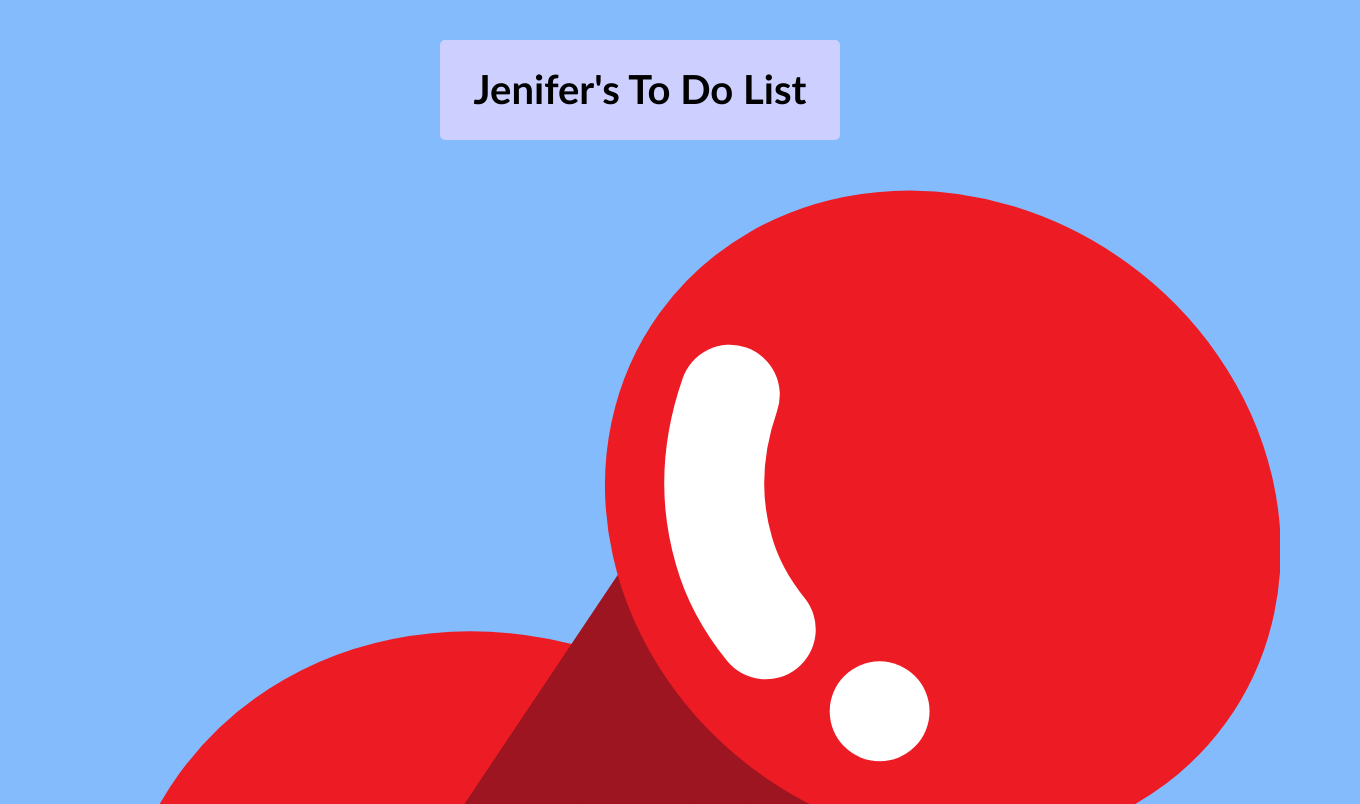
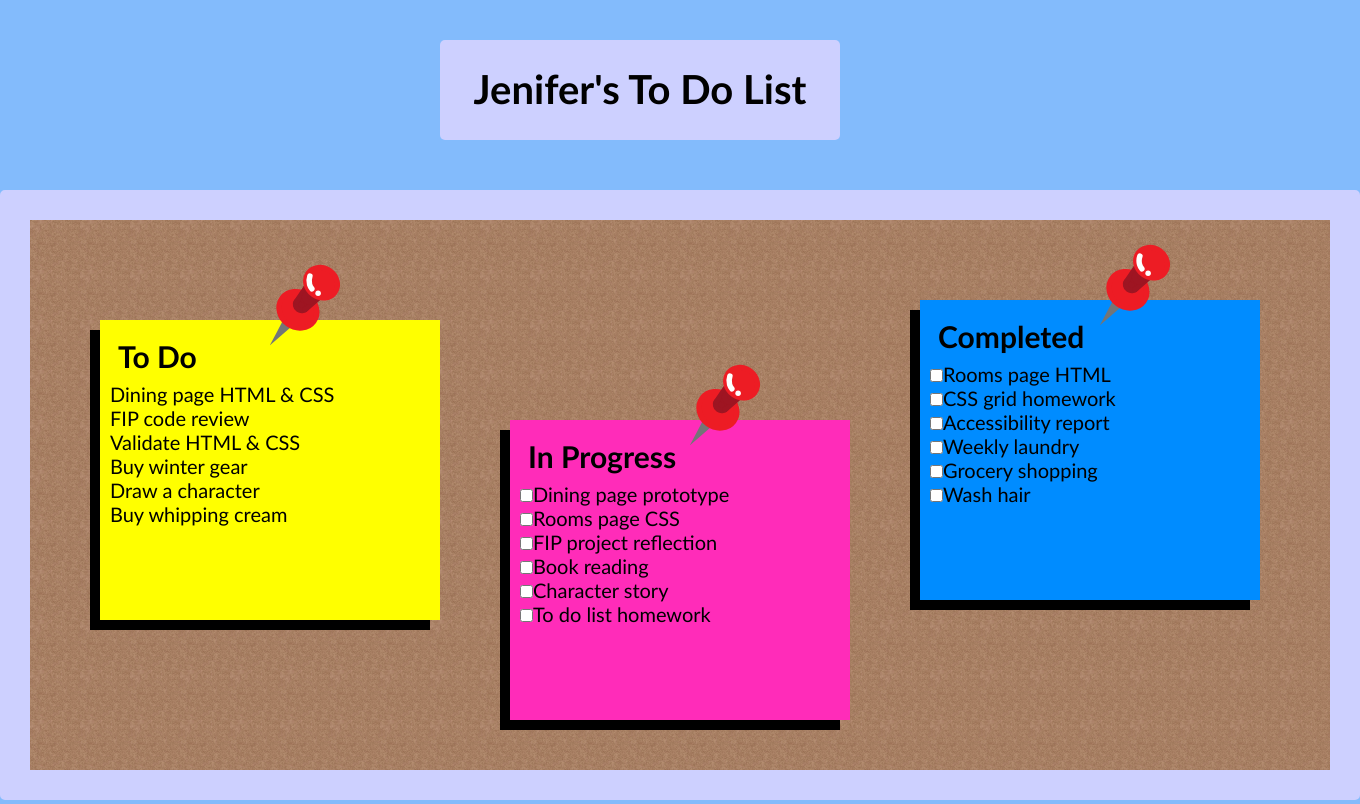
Before and after one commit to JeniferQ/QuelaliEvangelista_J_HW3, a plain HTML site: page index.html in a window 1280 px wide. Shown: the top 804 px of the page, 1360 px wide, since content can reach past the window. Drawn offline with Linux system fonts and the light colour scheme.

Commit message:
Style list and board
In this commit, the lists were styled like sticky notes and a container simulating a cork board was added.

```diff
--- a/css/main.css
+++ b/css/main.css
@@ -26,3 +26,82 @@ header h1 {
     margin: auto;
     margin-bottom: 50px;
 }
+
+article {
+    width: 320px;
+    border-radius: 8px;
+    margin: 10px;
+    text-align: left;
+}
+
+article h2 {
+    color: black;
+    padding: 8px 8px;
+    font-size: 30px;
+}
+
+#cork-board {
+    margin: auto;
+    position: relative;
+    display: flex;
+    border: 30px solid rgb(205, 208, 255);
+    border-radius: 5px;
+    width: 1300px;
+    height: 550px;
+    background: url(../images/background.jpg);
+}
+
+#pin-1 {
+    padding: 0;
+    margin: 0;
+    max-width: 70px;
+    z-index: 1;
+    left: 240px;
+    bottom: 190px;
+    position: relative;
+}
+
+#pin-2 {
+    padding: 0;
+    margin: 0;
+    max-width: 70px;
+    z-index: 1;
+    left: 250px;
+    bottom: 90px;
+    position: relative;
+}
+
+#pin-3 {
+    padding: 0;
+    margin: 0;
+    max-width: 70px;
+    z-index: 1;
+    left: 250px;
+    bottom: 210px;
+    position: relative;
+}
+
+.sticky-note-1 {
+    width: 340px;
+    height: 300px;
+    background-color: yellow;
+    margin-top: 100px;
+    box-shadow: -10px 10px;
+}
+
+.sticky-note-2 {
+    width: 340px;
+    height: 300px;
+    background-color: rgb(255, 44, 185);
+    margin: 0;
+    margin-top: 200px;
+    box-shadow: -10px 10px;
+}
+
+.sticky-note-3 {
+    width: 340px;
+    height: 300px;
+    background-color: rgb(0, 140, 255);
+    margin-top: 80px;
+    box-shadow: -10px 10px;
+}
```
